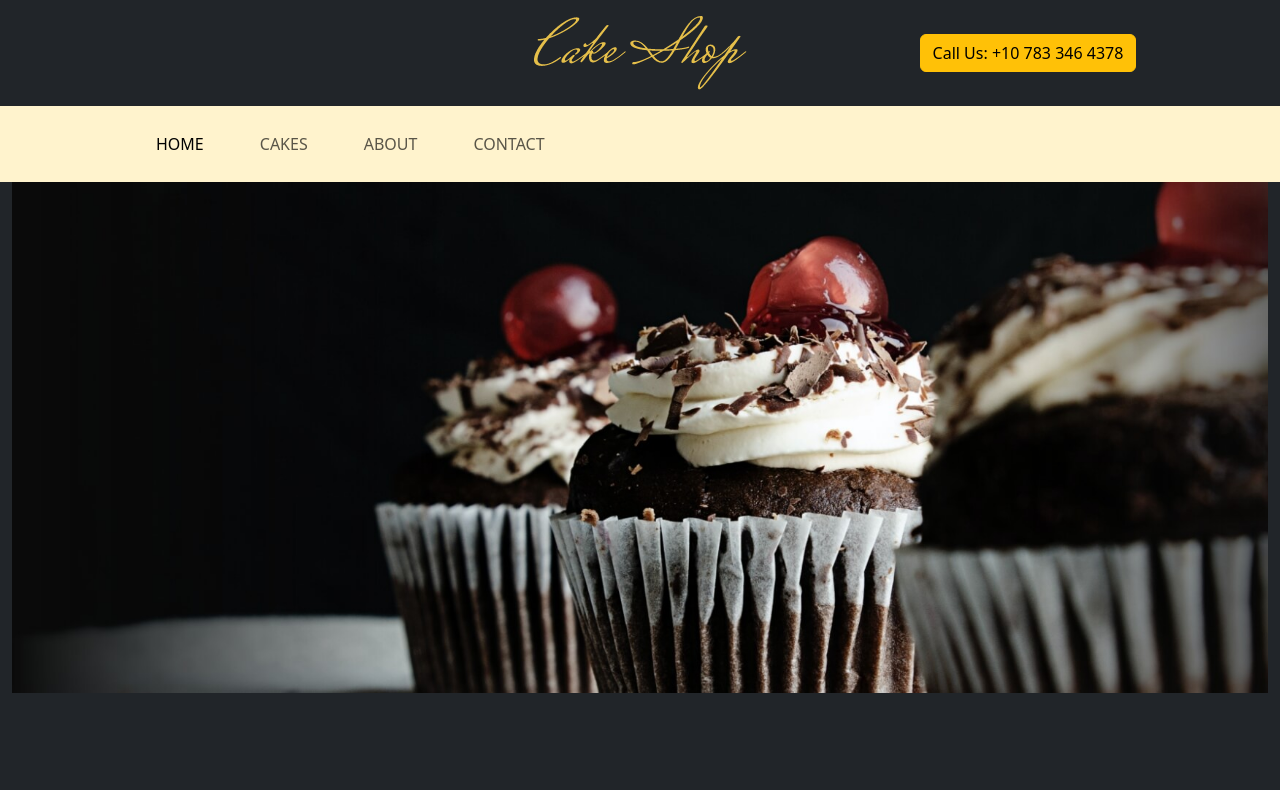
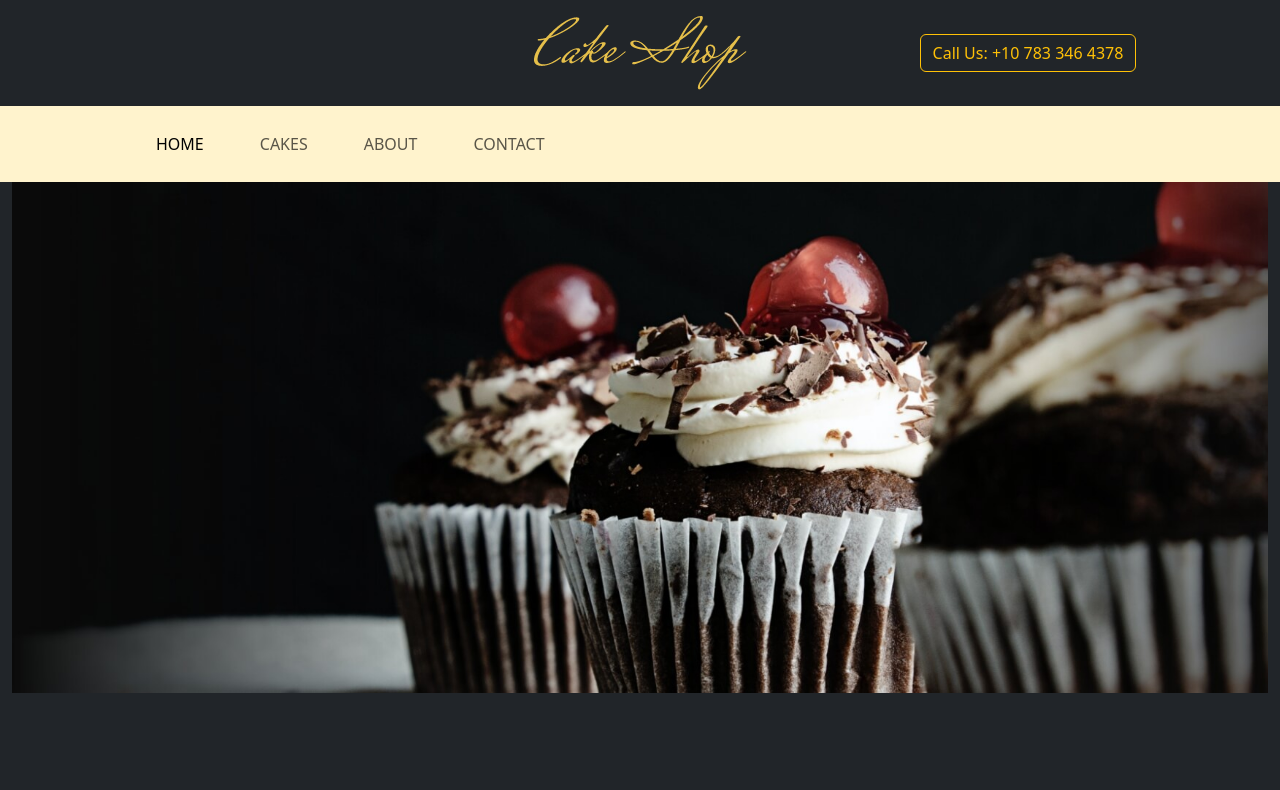
Before and after one commit to dhrumilpanchal2117/Miel-Cake-Shope, a plain HTML site: page about.html in a window 1280 px wide. Shown: the top 790 px of the page. Drawn offline with nearby package versions, Linux system fonts and the light colour scheme.

Commit message:
initial fourth

```diff
--- a/about.html
+++ b/about.html
@@ -30,7 +30,7 @@
           <div class="p-3"><img src="css/IMGES/logo (1).png" alt=""></div>
         </div>
         <div class="col">
-          <div class="p-3"><button type="button" class="btn btn-warning">Call Us: +10 783 346 4378</button></div>
+          <div class="p-3"><button type="button" class="btn btn-outline-warning">Call Us: +10 783 346 4378</button></div>
         </div>
       </div>
     </div>
```
Also changed, not shown: cakes.html (+1 -1 lines), index.html (+1 -1 lines).
